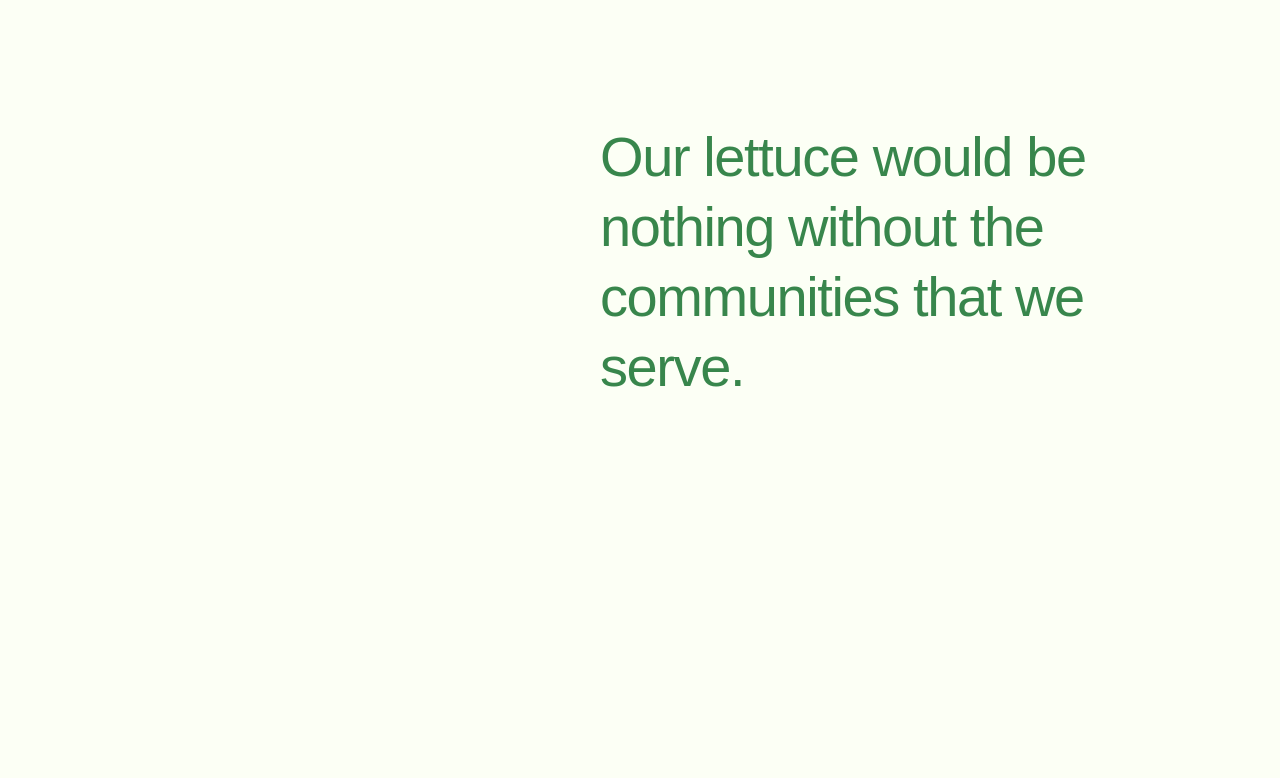
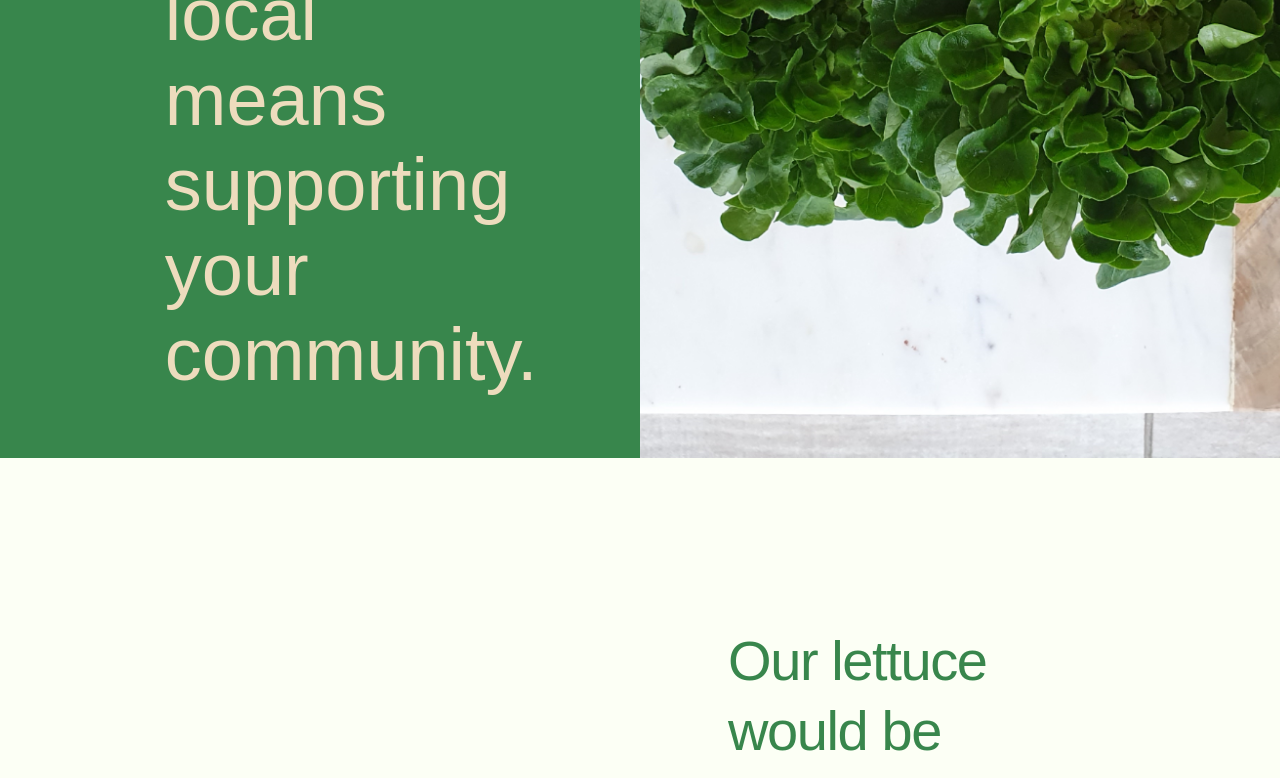
Before and after one commit to JuanTValdez/smart_acres, a React (Create React App) app: page / in a window 1280 px wide. Shown: the part 2620-3398 px from the top of the page. Before the commit the page ends 3078 px from the top, so only its background shows below. Built offline with nearby package versions, Linux system fonts and the light colour scheme; a web font is replaced by a local one.

Commit message:
finshed styling communites-txt

```diff
--- a/src/components/OurGreens.js
+++ b/src/components/OurGreens.js
@@ -47,13 +47,10 @@ export default function OurGreens() {
 				<div className='clover-lettuce'>
 					<img src={CloverLettuce} alt='' />
 				</div>
-
-				<p className='communities-txt'>
-					Our lettuce would be nothing without the communities that we serve.
-				</p>
-
-
 			</div>
+			<p className='communities-txt'>
+				Our lettuce would be nothing without the communities that we serve.
+			</p>
 		</div>
 	);
 }
--- a/src/styles/OurGreens.css
+++ b/src/styles/OurGreens.css
@@ -101,8 +101,8 @@
 	}
 }
 .communities-txt {
-	grid-column: 1/5;
-
+	/* grid-column: 1/5; */
+	max-width: 30%;
 	margin: 3em 3em 1em auto;
 	width: 40dvw;
 
```
